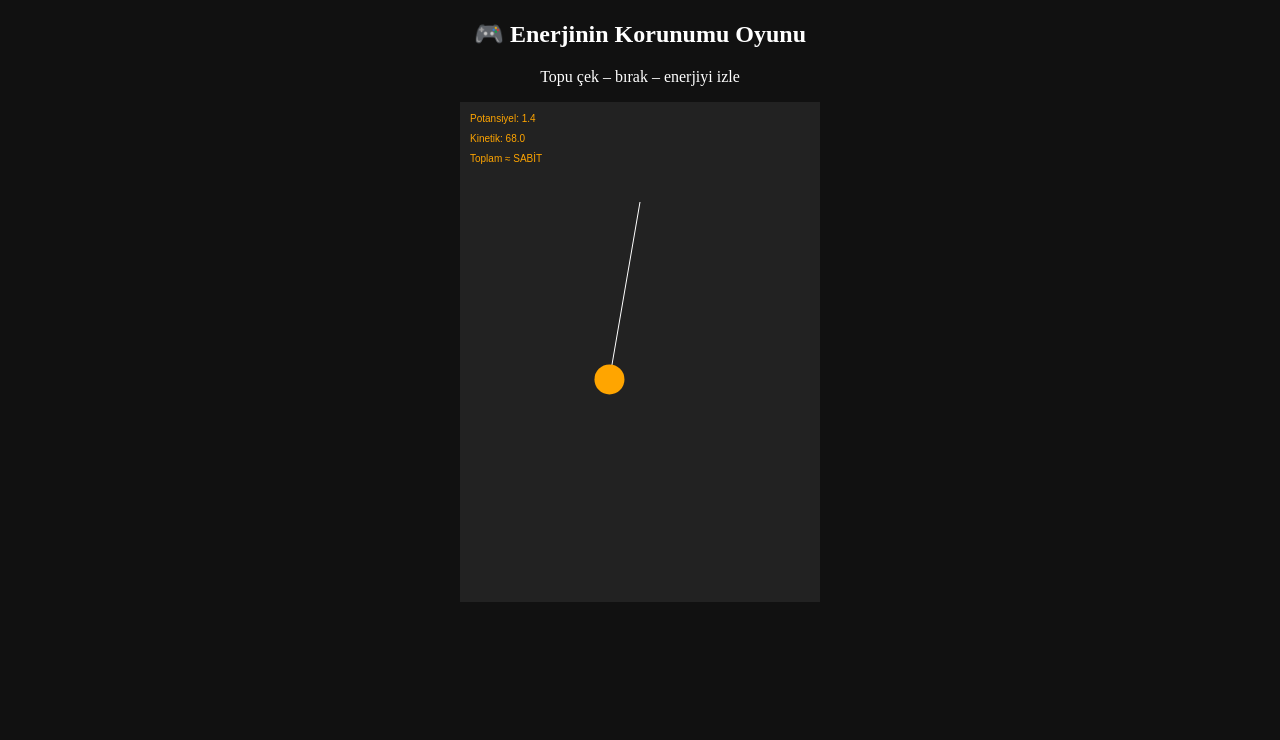
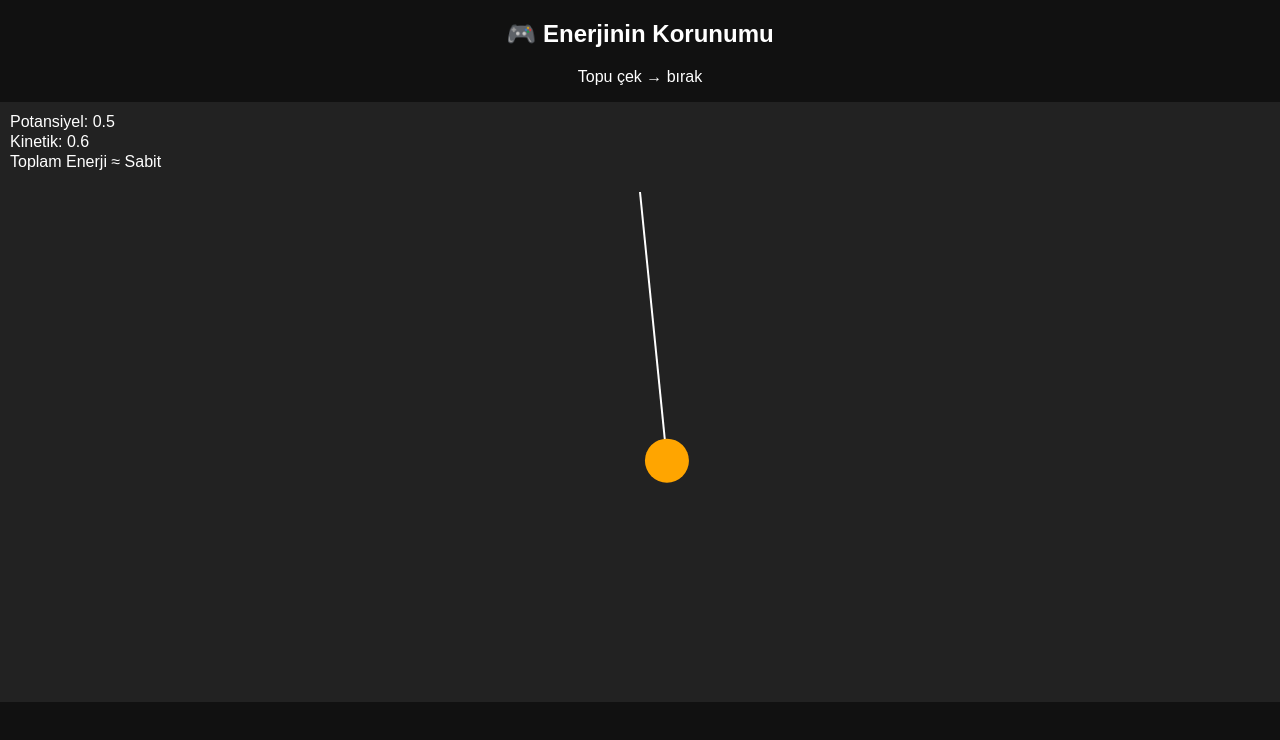
Before and after one commit to egegercekci1-cmd/Enerji-oyunu, a plain HTML site: page index.html in a window 1280 px wide. Drawn offline with Linux system fonts and the light colour scheme.

Commit message:
Update index.html

```diff
--- a/index.html
+++ b/index.html
@@ -2,51 +2,73 @@
 <html lang="tr">
 <head>
 <meta charset="UTF-8">
+<meta name="viewport" content="width=device-width, initial-scale=1.0">
 <title>Enerji Oyunu</title>
+
 <style>
-  body { margin: 0; background: #111; color: white; text-align: center; }
-  canvas { background: #222; display: block; margin: auto; }
+body {
+  margin: 0;
+  background: #111;
+  color: white;
+  text-align: center;
+  font-family: Arial;
+}
+canvas {
+  background: #222;
+  display: block;
+  margin: auto;
+  touch-action: none;
+}
 </style>
 </head>
+
 <body>
 
-<h2>🎮 Enerjinin Korunumu Oyunu</h2>
-<p>Topu çek – bırak – enerjiyi izle</p>
+<h2>🎮 Enerjinin Korunumu</h2>
+<p>Topu çek → bırak</p>
 
-<canvas id="game" width="360" height="500"></canvas>
+<canvas id="game"></canvas>
 
 <script>
 const canvas = document.getElementById("game");
 const ctx = canvas.getContext("2d");
 
-const g = 0.4;
-const L = 180;
-let angle = Math.PI / 4;
+// 📱 iPhone ekranına göre boyut
+canvas.width = window.innerWidth;
+canvas.height = window.innerHeight * 0.75;
+
+// 🔧 Fizik ayarları (YAVAŞ + DENGELİ)
+const g = 0.015;
+const L = canvas.height * 0.45;
+let angle = Math.PI / 6;
 let speed = 0;
 let dragging = false;
 
-const origin = { x: 180, y: 100 };
+const origin = {
+  x: canvas.width / 2,
+  y: canvas.height * 0.15
+};
 
-canvas.addEventListener("touchstart", e => {
-  dragging = true;
-});
+// 👆 Dokunma kontrolleri
+canvas.addEventListener("touchstart", () => dragging = true);
 
 canvas.addEventListener("touchmove", e => {
   if (!dragging) return;
-  const touch = e.touches[0];
-  const rect = canvas.getBoundingClientRect();
-  const x = touch.clientX - rect.left - origin.x;
-  const y = touch.clientY - rect.top - origin.y;
+  const t = e.touches[0];
+  const r = canvas.getBoundingClientRect();
+  const x = t.clientX - r.left - origin.x;
+  const y = t.clientY - r.top - origin.y;
   angle = Math.atan2(x, y);
   speed = 0;
 });
 
 canvas.addEventListener("touchend", () => dragging = false);
 
+// 🔄 Oyun döngüsü
 function update() {
   if (!dragging) {
     speed += -g * Math.sin(angle);
-    speed *= 0.999; // neredeyse sürtünmesiz
+    speed *= 0.995; // aşırı hızlanmayı önler
     angle += speed;
   }
 }
@@ -62,21 +84,24 @@ function draw() {
   ctx.moveTo(origin.x, origin.y);
   ctx.lineTo(x, y);
   ctx.strokeStyle = "white";
+  ctx.lineWidth = 2;
   ctx.stroke();
 
   // top
   ctx.beginPath();
-  ctx.arc(x, y, 15, 0, Math.PI * 2);
+  ctx.arc(x, y, 22, 0, Math.PI * 2);
   ctx.fillStyle = "orange";
   ctx.fill();
 
-  // Enerji hesapları
+  // Enerji
   const PE = (1 - Math.cos(angle)) * 100;
-  const KE = speed * speed * 500;
+  const KE = speed * speed * 800;
 
-  ctx.fillText("Potansiyel: " + PE.toFixed(1), 10, 20);
-  ctx.fillText("Kinetik: " + KE.toFixed(1), 10, 40);
-  ctx.fillText("Toplam ≈ SABİT", 10, 60);
+  ctx.fillStyle = "white";
+  ctx.font = "16px Arial";
+  ctx.fillText("Potansiyel: " + PE.toFixed(1), 10, 25);
+  ctx.fillText("Kinetik: " + KE.toFixed(1), 10, 45);
+  ctx.fillText("Toplam Enerji ≈ Sabit", 10, 65);
 }
 
 function loop() {
```
